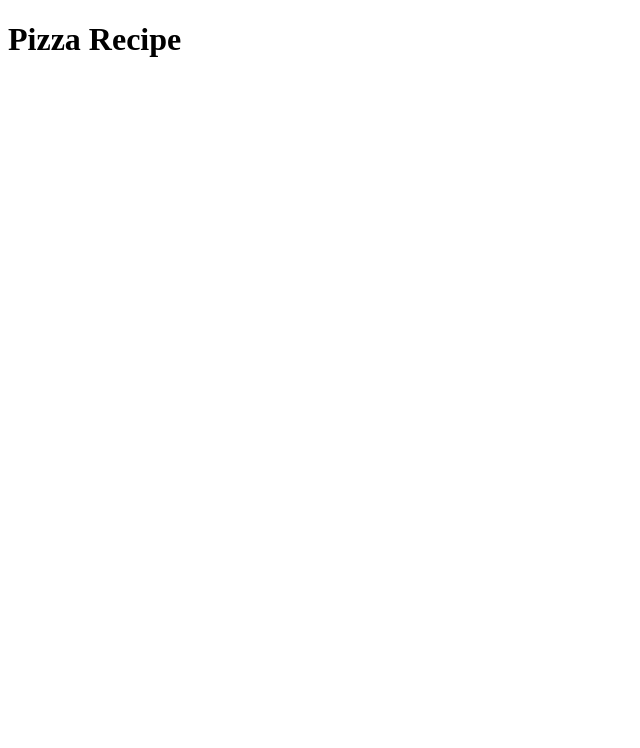
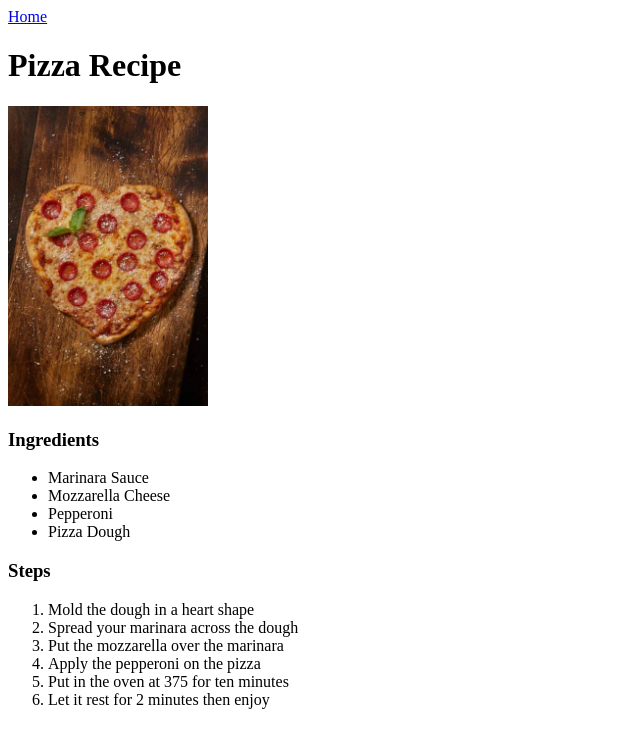
Before and after one commit to CodingTC/odin-recipes, a plain HTML site: page recipes/pizza.html in a window 1280 px wide. Shown: the whole page, without its empty margins (0-640 px from the left). Drawn offline with Linux system fonts and the light colour scheme.

Commit message:
Pizza ingredients and recipe & added aditional files

```diff
--- a/recipes/pizza.html
+++ b/recipes/pizza.html
@@ -5,6 +5,25 @@
         <title>Pizza Recipe</title>
     </head>
     <body>
+        <a href="/">Home</a>
         <h1>Pizza Recipe</h1>
+        <img src="/images/heart-shaped-pepperoni-pizza.jpg" alt="A freshly baked
+        heart-shaped pepperoni pizza that looks delicious." height="300">
+        <h3>Ingredients</h3>
+        <ul>
+            <li>Marinara Sauce</li>
+            <li>Mozzarella Cheese</li>
+            <li>Pepperoni</li>
+            <li>Pizza Dough</li>
+        </ul>
+        <h3>Steps</h3>
+        <ol>
+            <li>Mold the dough in a heart shape</li>
+            <li>Spread your marinara across the dough</li>
+            <li>Put the mozzarella over the marinara</li>
+            <li>Apply the pepperoni on the pizza</li>
+            <li>Put in the oven at 375 for ten minutes</li>
+            <li>Let it rest for 2 minutes then enjoy</li>
+        </ol>
     </body>
 </html>
```
Also changed, not shown: index.html (+5 -1 lines), recipes/chicken-soup.html (added, +10 -0 lines), recipes/spaghetti.html (added, +10 -0 lines), images/heart-shaped-pepperoni-pizza.jpg (added).
